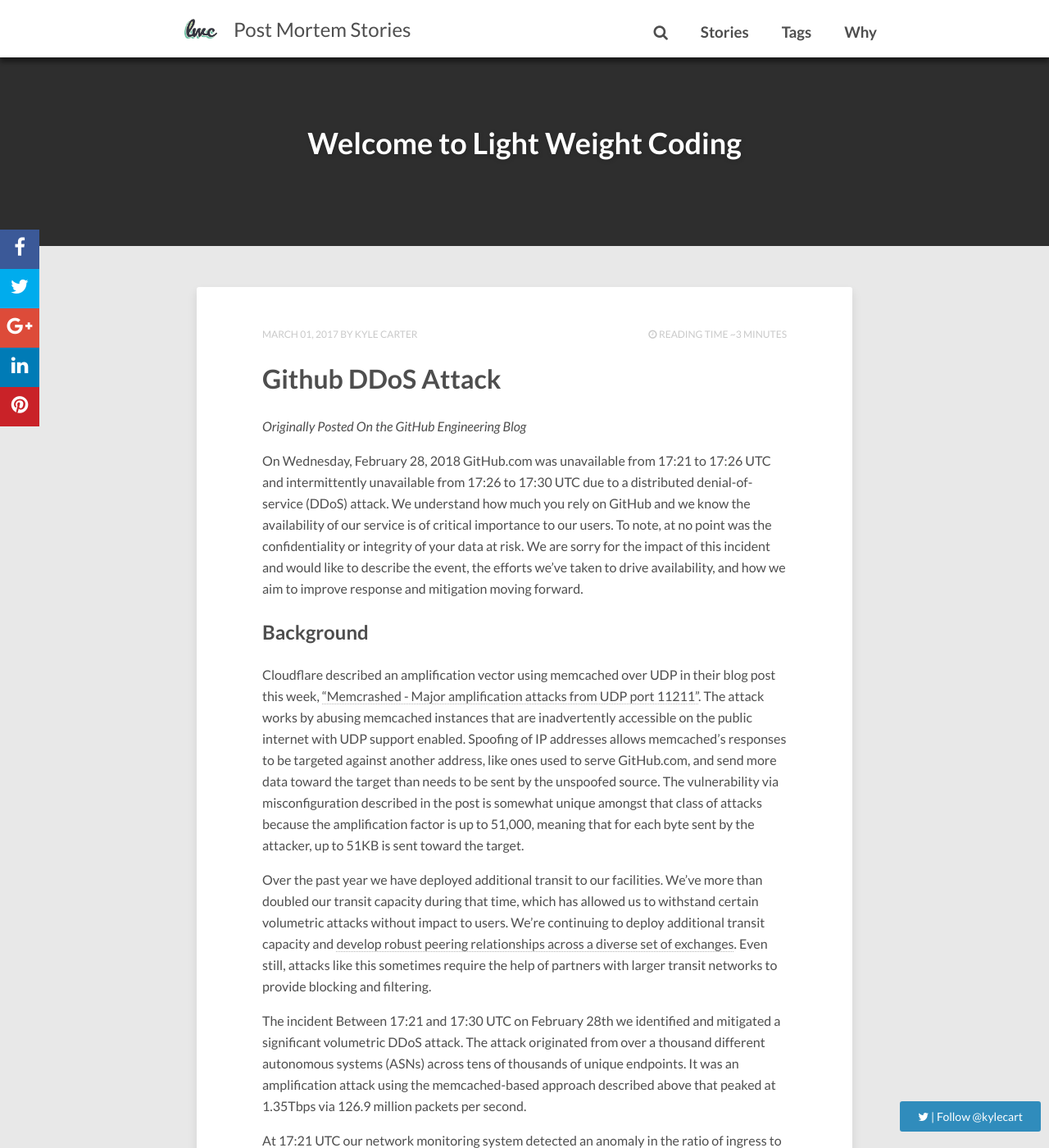
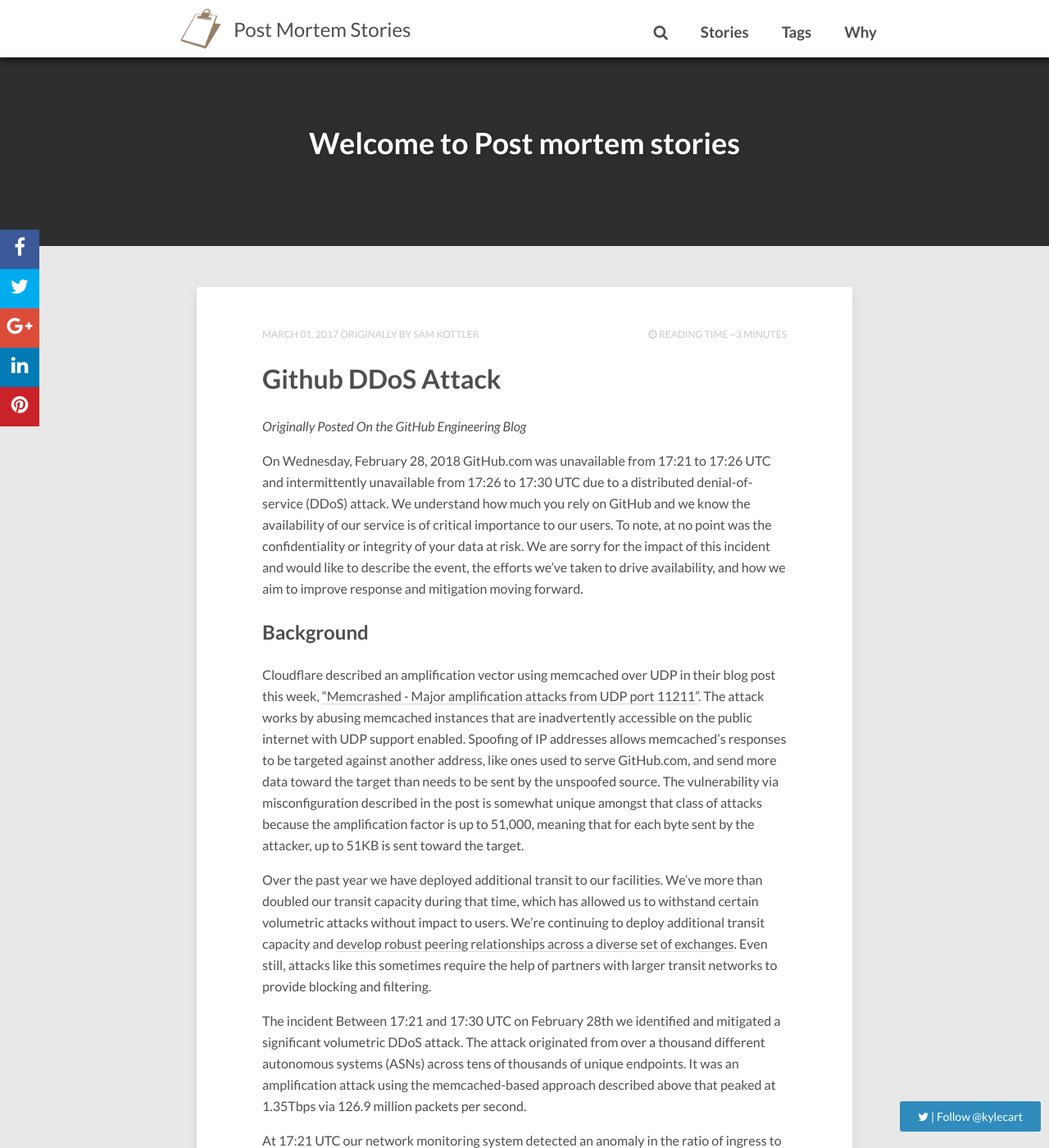
Before and after one commit to kylec32/postmortemstories, a Jekyll site: the page built from index.html, in a window 1280 px wide and 1400 px high. Shown: the whole window at 82% size. Built offline with Jekyll 4.4.1, drawn with Linux system fonts in a browser that asks for light colours; nearby versions of some CDN libraries; the list of posts is cut into pages by our own code; comment, search, counter and statistics services are not loaded.

Commit message:
Fixed logo and some minor issues with giving credit to original authors

```diff
--- a/_config.yml
+++ b/_config.yml
@@ -5,7 +5,7 @@
 disqus_shortname: light-weight-coding.disqus.com
 reading_time:     true # if true, shows the estimated reading time for a post
 words_per_minute: 200
-logo:             images/lwc.png # logo visible in the topbar
+logo:             images/logo.png # logo visible in the topbar
 excerpt_separator: <!--more-->
 # Your site's domain goes here (eg: //mmistakes.github.io, http://mademistakes.com, etc)
 # When testing locally leave blank or use http://localhost:4000
@@ -30,7 +30,7 @@
   name:           Kyle Carter
   site:           http://postmortemstories.tk
   avatar:         images/avatar.jpg
-  bio:            "Hello I am Kyle. I am a software architect and run the website [LightWeightCoding.tk](https://lightweightcoding.tk). I find the complexities of software interesting and like to understand what makes systems fail (or avoid failure)."
+  bio:            "Hello I am Kyle. I am a software architect and run the website LightWeightCoding.tk. I find the complexities of software interesting and like to understand what makes systems fail (or avoid failure)."
   email:          kylec32@gmail.com
   # Twitter nick for use in Twitter cards and follow button.
   twitter: kylecart # if no twitter in this config, the twitter follow button will be removed
--- /dev/null
+++ b/_includes/post-author.html
@@ -0,0 +1,19 @@
+<span class="author"><span class="fn">
+{% assign page_author = post.author ? post.author :  page.author ? page.author : site.owner.name %}
+{% assign page_author_link = post.author_link ? post.author_link : page.author_link ? page.author_link : "" %}
+{% if page.author_link or post.author_link %}
+    <a href="{{ page.author_link}}{{post.author_link}}">
+{% endif %}
+{% if post.author or page.author %}
+    <span class="guest">
+    {{ post.author }}{{ page.author }}
+    </span>
+{% else %}
+    <span class="vcard">
+    {{ site.owner.name }}
+    </span>
+{% endif %}
+{% if page.author_link or post.author_link %}
+    </a>
+{% endif %}
+</span></span>
--- a/_layouts/post.html
+++ b/_layouts/post.html
@@ -27,11 +27,11 @@
         <span class="entry-tags">{% for tag in page.tags %}<a href="{{ site.url }}/tags#{{ tag }}" title="Pages tagged {{ tag }}" class="tag"><span class="term">{{ tag }}</span></a>{% unless forloop.last %}{% endunless %}{% endfor %}</span>
         {% if page.modified %}<span>Updated on <span class="entry-date date updated"><time datetime="{{ page.modified }}">{{ page.modified | date: "%B %d, %Y" }}</time></span></span>
         {% endif %}
-        <span class="author vcard"><span class="fn">{{ site.owner.name }}</span></span>
+        {% include post-author.html %}
         {% if page.share != false %}{% include social-share.html %}{% endif %}
       </footer>
     </div><!-- /.entry-content -->
-    {% include author.html %}
+
     {% if page.comments != false and site.disqus_shortname %}<section id="disqus_thread"></section><!-- /#disqus_thread -->{% endif %}
 
     {% if site.related_posts.size > 0 %}{% include read-more.html %}{% endif %}
--- a/_sass/_page.scss
+++ b/_sass/_page.scss
@@ -100,6 +100,11 @@
 	.vcard {
 		&:before {
 			content: " by ";
+		}
+	}
+	.guest {
+		&:before {
+			content: " originally by ";
 		}
 	}
 	.tag {
--- a/index.html
+++ b/index.html
@@ -1,8 +1,8 @@
 ---
 layout: home
-title: "Welcome to Light Weight Coding"
-description: "Home page for light weight coding"
-tags: [Jekyll, theme, themes, responsive, blog, modern]
+title: "Welcome to Post mortem stories"
+description: "Home page for post mortem stories"
+tags: [postmortem, technology, failure, resilience]
 comments: false
 ---
 
@@ -17,7 +17,7 @@
       </div><!-- /.entry-image -->
     {% endif %}
     <div class="entry-meta">
-      <span class="entry-date date published updated"><time datetime="{{ post.date | date_to_xmlschema }}"><a href="{{ site.url }}{{ post.url }}">{{ post.date | date: "%B %d, %Y" }}</a></time></span><span class="author vcard"><span class="fn"><a href="{{ site.url }}/about/" title="About {{ site.owner.name }}">{{ site.owner.name }}</a></span></span>
+      <span class="entry-date date published updated"><time datetime="{{ post.date | date_to_xmlschema }}"><a href="{{ site.url }}{{ post.url }}">{{ post.date | date: "%B %d, %Y" }}</a></time></span> {% include post-author.html %}
       {% if site.reading_time %}
       <span class="entry-reading-time">
         <i class="fa fa-clock-o"></i>
```
Also changed, not shown: _posts/2017-03-01-github-ddos-attack.md (+2 -0 lines), images/logo.png.
